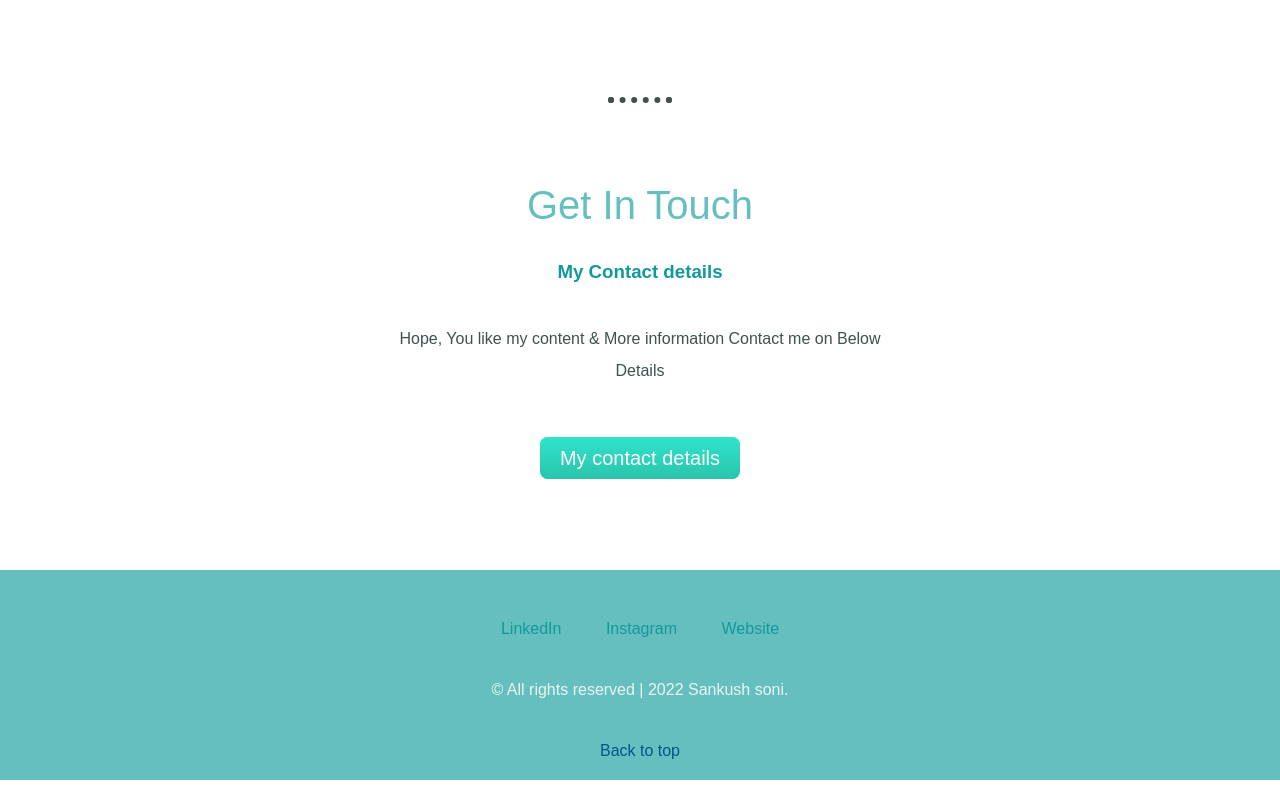
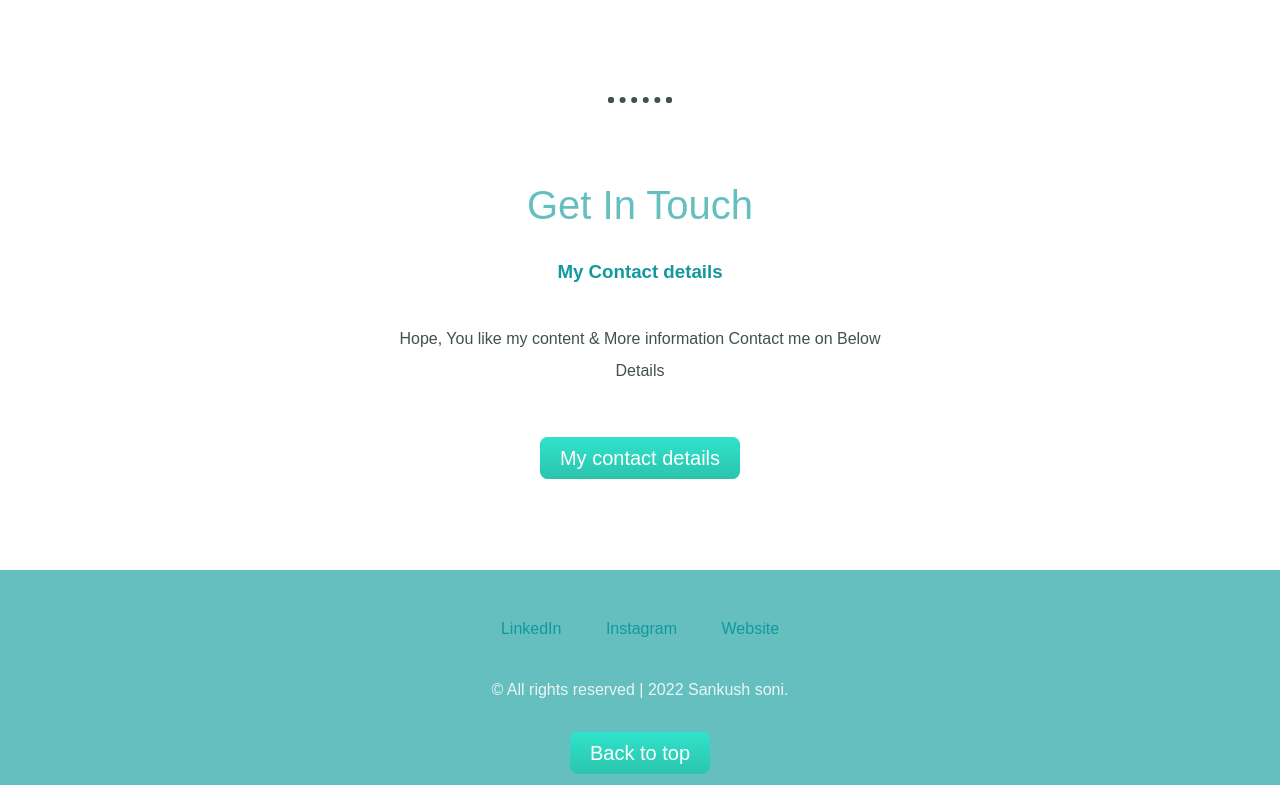
Before and after one commit to Sankushsoni23/My-cv-website-, a plain HTML site: page index.html in a window 1280 px wide. Shown: the part 2692-3477 px from the top of the page. Drawn offline with Linux system fonts and the light colour scheme.

Commit message:
Update styles.css

```diff
--- a/css/styles.css
+++ b/css/styles.css
@@ -130,6 +130,33 @@ hr{
     background-image: linear-gradient(to bottom, #3cb0fd, #3498db);
     text-decoration: none;
   }
+.but {
+    background: #30E3CB;
+    background-image: -webkit-linear-gradient(top, #30E3CB, #2BC4AD);
+    background-image: -moz-linear-gradient(top, #30E3CB, #2BC4AD);
+    background-image: -ms-linear-gradient(top, #30E3CB, #2BC4AD);
+    background-image: -o-linear-gradient(top, #30E3CB, #2BC4AD);
+    background-image: linear-gradient(to bottom, #30E3CB, #2BC4AD);
+    -webkit-border-radius: 8;
+    -moz-border-radius: 8;
+    border-radius: 8px;
+    font-family: Arial;
+    color: #ffffff;
+    font-size: 20px;
+    padding: 10px 20px 10px 20px;
+    text-decoration: none;
+}
+
+.but:hover {
+    background: #3cb0fd;
+    background-image: -webkit-linear-gradient(top, #3cb0fd, #3498db);
+    background-image: -moz-linear-gradient(top, #3cb0fd, #3498db);
+    background-image: -ms-linear-gradient(top, #3cb0fd, #3498db);
+    background-image: -o-linear-gradient(top, #3cb0fd, #3498db);
+    background-image: linear-gradient(to bottom, #3cb0fd, #3498db);
+    text-decoration: none;
+}
+
 
 
   .submit{
```
